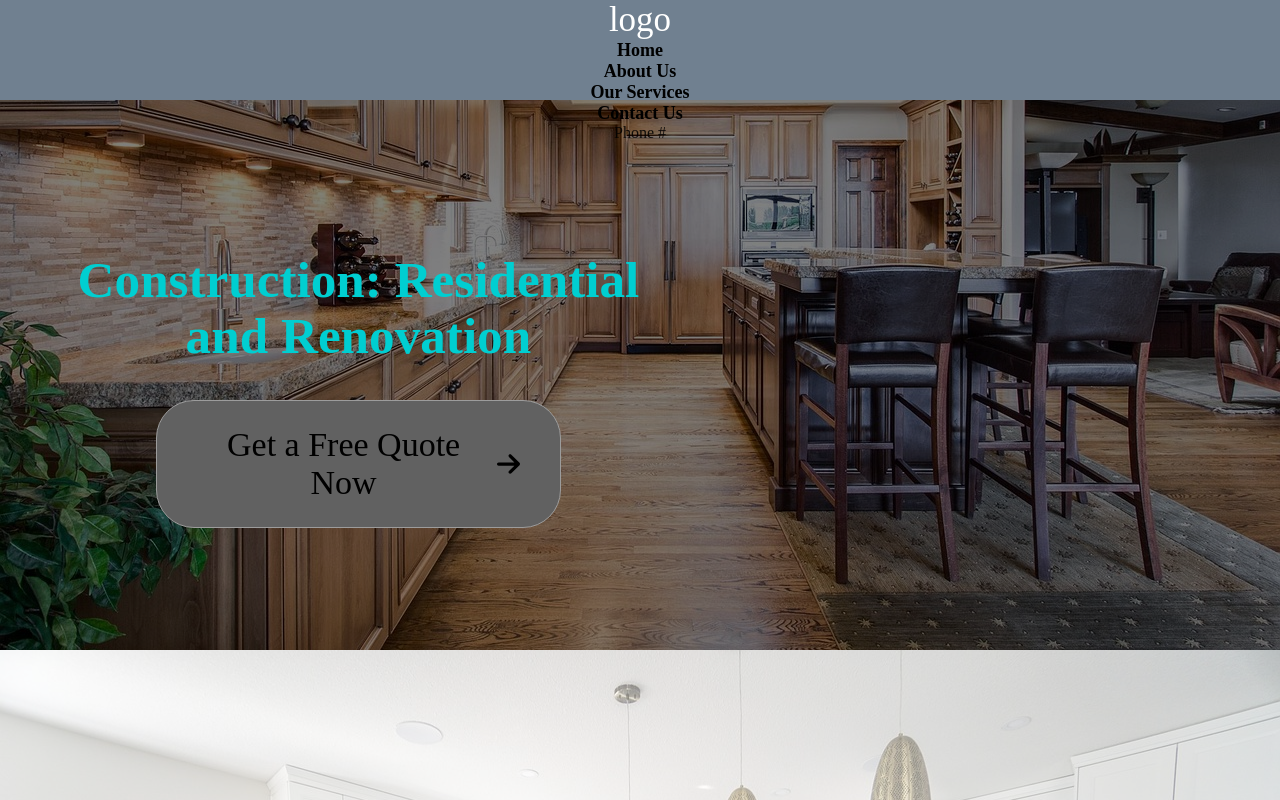
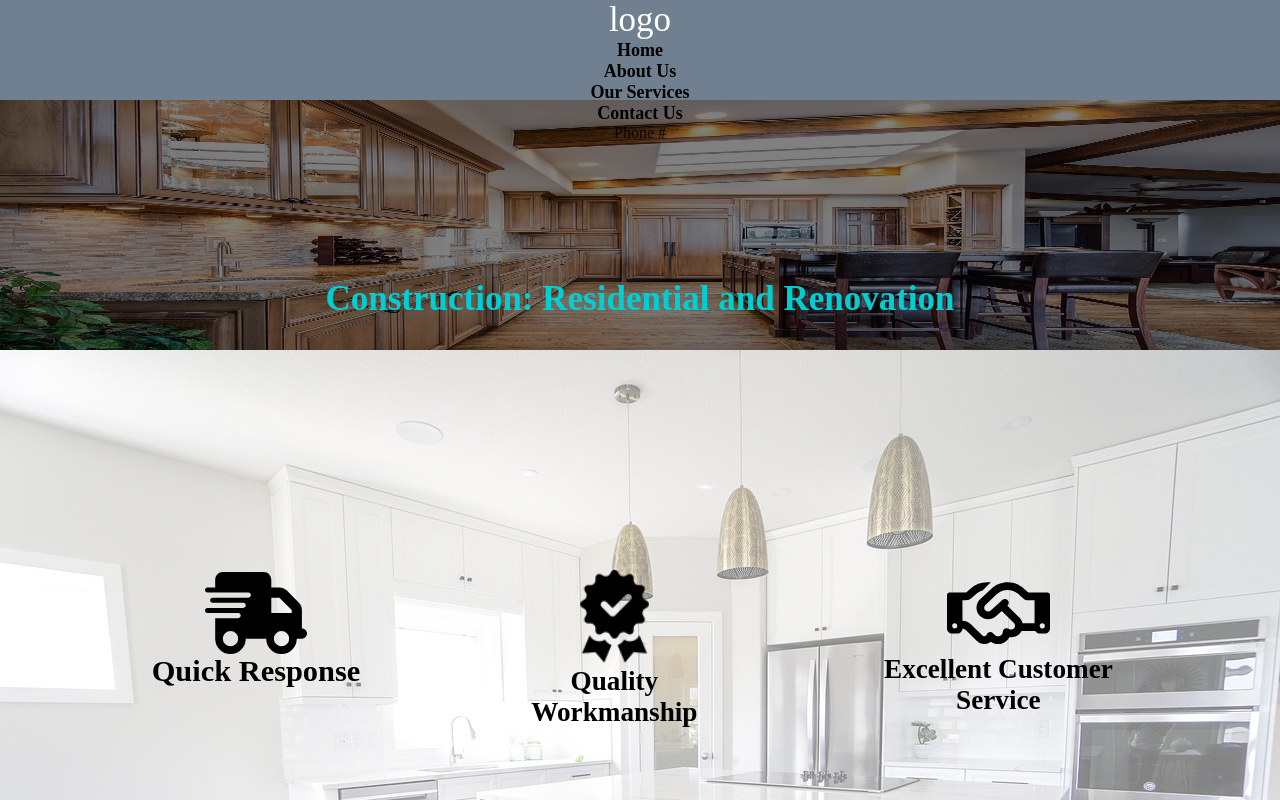
Before and after one commit to mmike1717/Construction-website, a React (Vite) app: page / in a window 1280 px wide. Shown: the top 800 px of the page. Built offline with nearby package versions, Linux system fonts and the light colour scheme.

Commit message:
fixing first section of homepage for smaller screens

```diff
--- a/src/components/HomePage/homePage.css
+++ b/src/components/HomePage/homePage.css
@@ -359,3 +359,31 @@
 
 
 }
+
+
+@media screen and (min-width: 300px) {
+    .firstImage{
+        height: 300px;
+        position: absolute;
+        top: 90px;
+    }
+
+    .divHoldingFirstImage{
+        height: 250px;
+    }
+
+    .divHoldingTitleForFirstImage{
+        position: absolute;
+        width: 100%;
+    }
+
+    .divHoldingTitleForFirstImage > h1{
+        font-size: 35px;
+    }
+
+    .getFreeQuoteTitle{
+        width: 73%;
+        padding: 18px 20px;
+        font-size: 21px;
+    }
+}
--- a/src/components/NavBar/nav.css
+++ b/src/components/NavBar/nav.css
@@ -54,4 +54,5 @@
         flex-direction: column;
 
     }
+
 }
```
